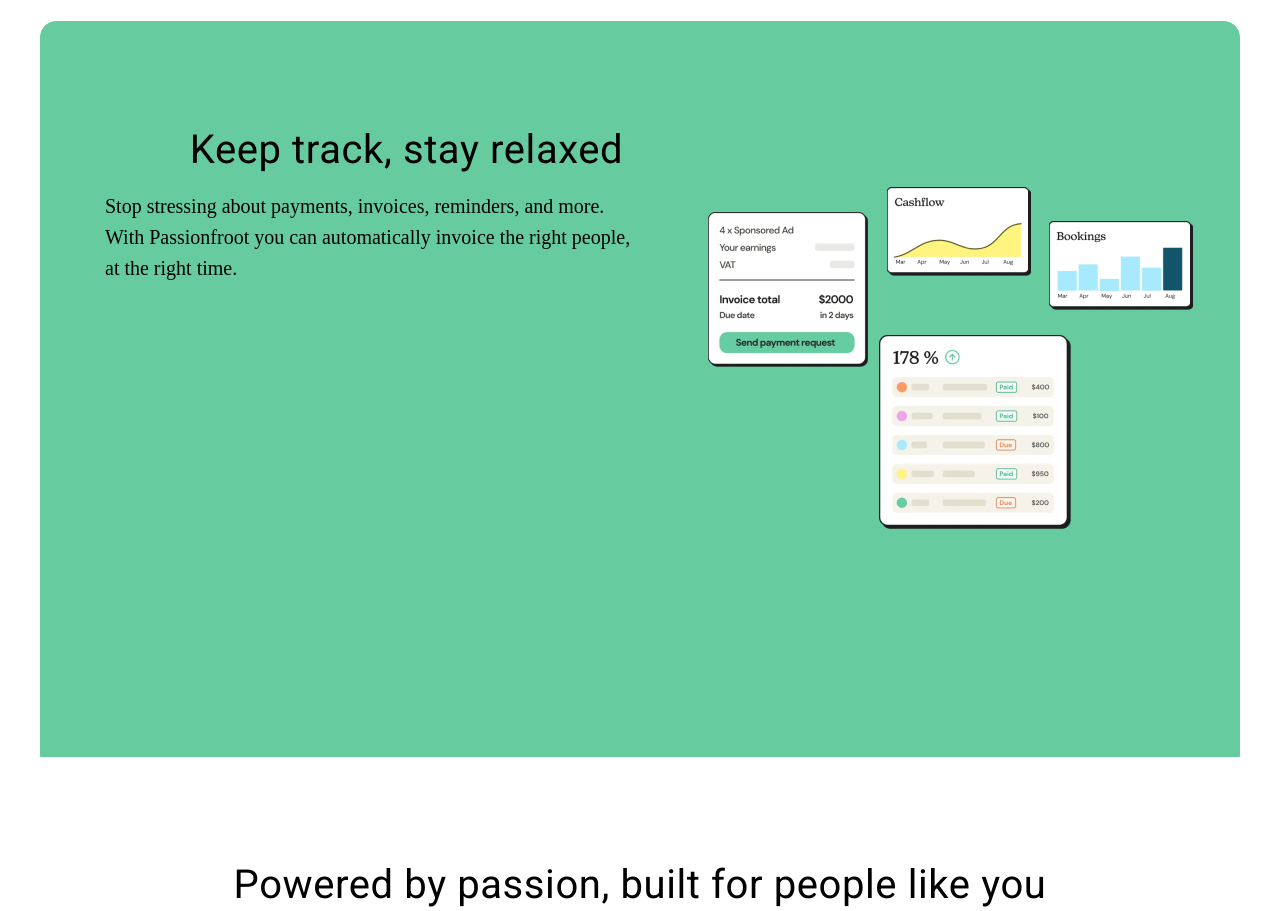
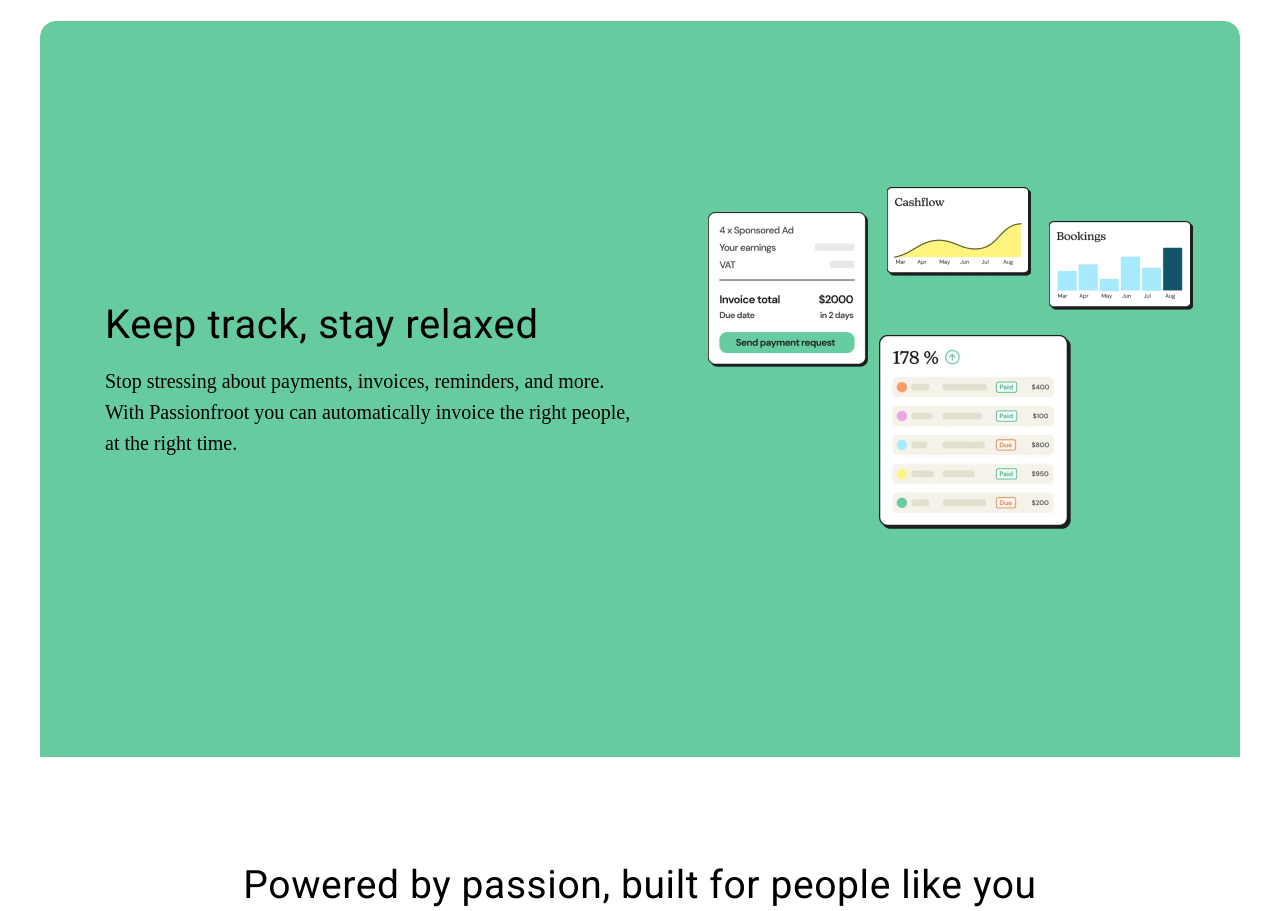
Before and after one commit to PyM77/layout_project_business, a plain HTML site: page index.html in a window 1280 px wide. Shown: the part 5100-6011 px from the top of the page. Drawn offline with Linux system fonts and the light colour scheme.

Commit message:
end project

```diff
--- a/index.html
+++ b/index.html
@@ -125,7 +125,7 @@
                                 <img src="img/Group3.png" alt="">
                             </div>
                         </div>
-                        <h1>Powered by passion, built for people like you</h1>
+                        <h1 class="content2__container__h1">Powered by passion, built for people like you</h1>
                         <div class="container__text">Join the community of leading creatives and get more out of your business.</div>
                         <div class="content2__info">
                             <div class="container__info">
--- a/style.css
+++ b/style.css
@@ -416,6 +416,7 @@ span.li_six {
         text-align: left;
 
         margin-top: 257px;
+
 }
 
 .block1__sidebar p {
@@ -538,7 +539,7 @@ span.li_six {
     margin-right: 46px;
 }
 
-.content2__container h1 {
+.content2__container__h1 {
     font-family: Roboto;
     font-size: 40px;
     font-weight: 400;
```
